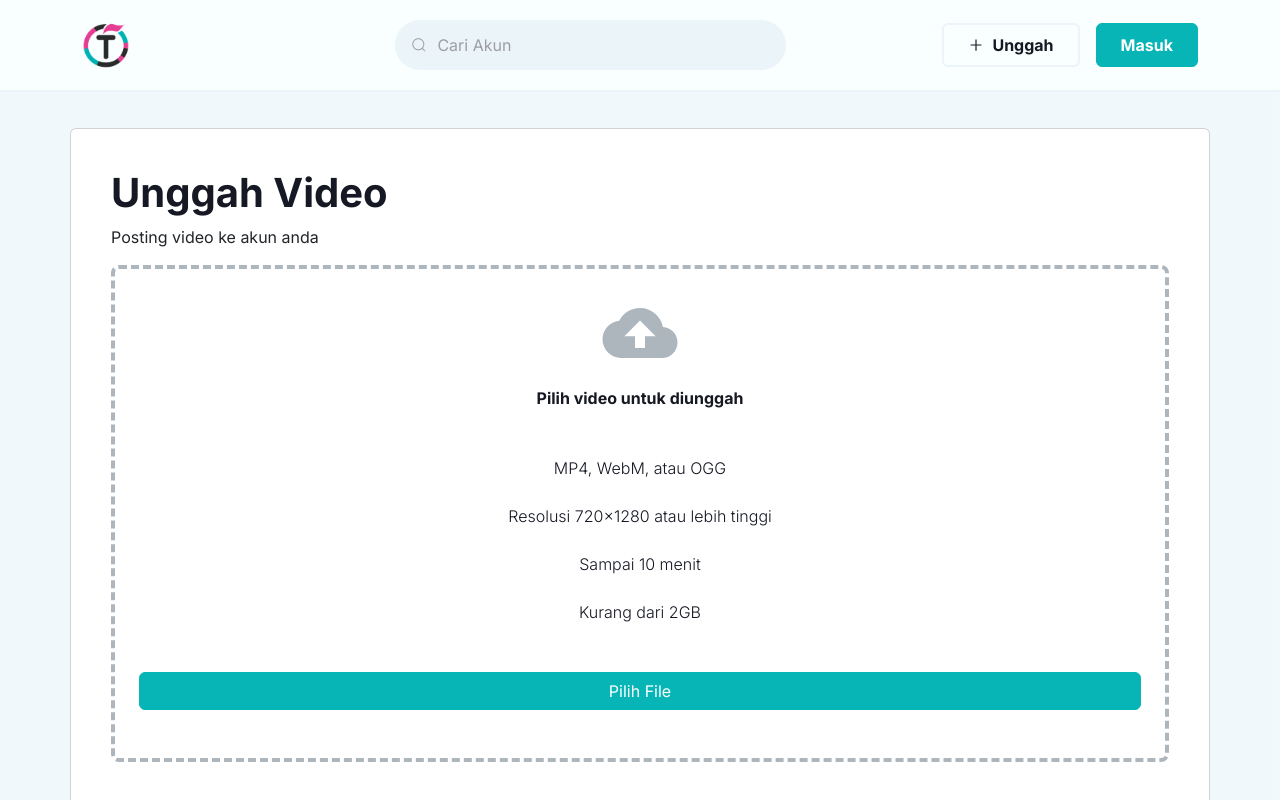
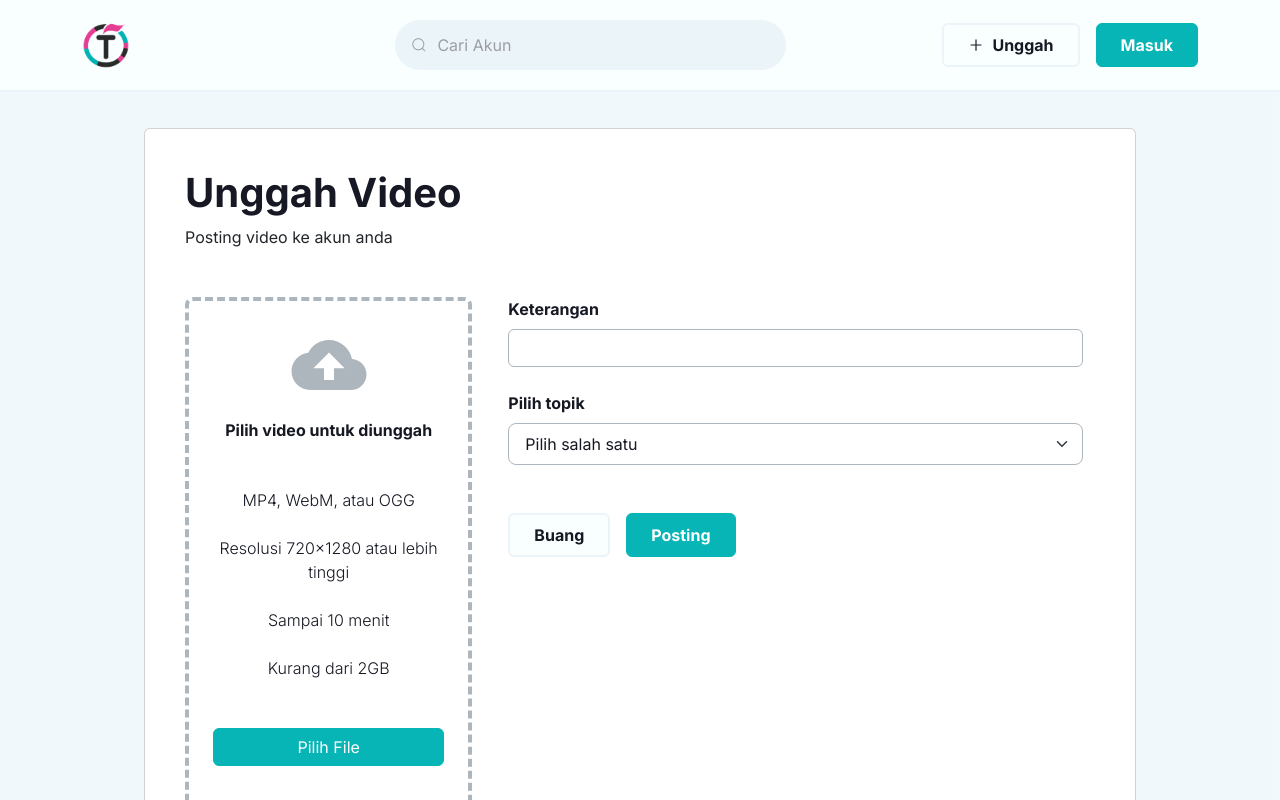
Before and after one commit to RenggaRizky/toktak-tiktok-clone, a Next.js app: page /upload in a window 1280 px wide. Shown: the top 800 px of the page. Built offline with nearby package versions, Linux system fonts and the light colour scheme.

Commit message:
add input text for caption, dropdown for topics, and fix responsive upload page

```diff
--- a/src/components/UploadCard.jsx
+++ b/src/components/UploadCard.jsx
@@ -3,18 +3,14 @@ import { IoMdCloudUpload } from "react-icons/io";
 
 const UploadCard = () => {
     return (
-        <section className='container row p-0 mx-0 mx-lg-auto my-0'>
+        <section className='container row p-0 mx-0 mx-sm-auto my-0'>
             <div className='card p-4'>
                 <div className='card-body'>
                     <h1 className='display-6 text-dark fw-bold mb-2'>Unggah Video</h1>
-                    <p className='fs-6 text-gray'>Posting video ke akun anda</p>
-                    <div className='row gy-5'>
-                        <div className='col-12 mt-5'>
+                    <p className='fs-6 text-gray mb-md-4 mb-lg-5'>Posting video ke akun anda</p>
+                    <form className='row gy-5 gx-md-4'>
+                        <div className='col-12 col-md-6 col-lg-5 col-xl-4 mt-5'>
                             <div className={`${styles.uploadVideo} border-link border-4 text-center p-4 rounded-3`}>
-                                {/* <label for='formFileLg' className='form-label'>
-                                Large file input example
-                            </label> */}
-                                {/* <input className={`${styles.uploadVideo} border-gray border-4 form-control form-control-lg`} id='formFileLg' type='file' /> */}
                                 <IoMdCloudUpload className='text-link' style={{ fontSize: "80px" }} />
                                 <h2 className='display-6 fs-6 text-dark fw-bold mt-3 mb-5'>Pilih video untuk diunggah</h2>
                                 <p className='fs-6 text-dark fw-light mb-4'>MP4, WebM, atau OGG</p>
@@ -22,24 +18,32 @@ const UploadCard = () => {
                                 <p className='fs-6 text-dark fw-light mb-4'>Sampai 10 menit</p>
                                 <p className='fs-6 text-dark fw-light mb-4'>Kurang dari 2GB</p>
 
-                                <button className='btn btn-primary text-white w-100 my-4'>Pilih File</button>
+                                <button for='upload' className='btn btn-primary text-white w-100 my-4'>
+                                    Pilih File
+                                </button>
+                                {/* <label for='upload' className='form-label'>
+                                    Large file input example
+                                </label> */}
+                                <input className='d-none' id='upload' type='file' />
                             </div>
                         </div>
 
-                        <div className='col-12'>
-                            <div class='mb-4'>
-                                <label for='caption' class='form-label text-dark fw-bold fs-6'>
+                        <div className='col-12 col-md-6 col-lg-7 col-xl-8 px-xl-4'>
+                            <div className='mb-4'>
+                                <label for='caption' className='form-label text-dark fw-bold fs-6'>
                                     Keterangan
                                 </label>
-                                <input type='email' class='form-control' id='caption' />
+                                <input type='email' className='form-control border border-link ' id='caption' />
                             </div>
 
-                            <div class='mb-4'>
-                                <label for='topics' class='form-label text-dark fw-bold fs-6'>
+                            <div className='mb-5'>
+                                <label for='topics' className='form-label text-dark fw-bold fs-6'>
                                     Pilih topik
                                 </label>
-                                <select class='form-select form-select-lg mb-3' id='topics'>
-                                    <option selected>Open this select menu</option>
+                                <select className='form-select form-select-lg mb-3 text-dark fs-6 border border-link' id='topics'>
+                                    <option selected disabled hidden>
+                                        Pilih salah satu
+                                    </option>
                                     <option value='komedi'>Komedi</option>
                                     <option value='pendidikan'>Pendidikan</option>
                                     <option value='hiburan'>Hiburan</option>
@@ -55,8 +59,13 @@ const UploadCard = () => {
                                     <option value='perjalanan&acara'>Perjalanan & Acara</option>
                                 </select>
                             </div>
+
+                            <div className={`${styles.buttonWrapper} mb-4 d-flex justify-content-center column-gap-3 justify-content-lg-start`}>
+                                <button className='btn btn-light border-secondary border-2 rounded-2 text-dark px-4 py-2 fw-bold fs-6'>Buang</button>
+                                <input type='submit' className='btn btn-primary rounded-2 text-white text-white px-4 py-2 fw-bold fs-6' value='Posting' />
+                            </div>
                         </div>
-                    </div>
+                    </form>
                 </div>
             </div>
         </section>
--- a/src/styles/css/upload.module.css
+++ b/src/styles/css/upload.module.css
@@ -10,3 +10,23 @@
 .uploadVideo {
     border-style: dashed;
 }
+
+.buttonWrapper > * {
+    width: 100%;
+}
+
+@media screen and (min-width: 992px) {
+    .uploadWrapper {
+        padding: 128px 144px 38px 144px;
+    }
+
+    .buttonWrapper > * {
+        width: auto;
+    }
+}
+
+@media screen and (min-width: 1400px) {
+    .uploadWrapper {
+        padding: 128px 216px 38px 216px;
+    }
+}
--- a/src/styles/scss/global.scss
+++ b/src/styles/scss/global.scss
@@ -9,7 +9,6 @@ $theme-colors: (
     "dark": #161823,
     "verified": #20d5ec,
     "link": #adb5bd,
-    "secondary50": rgb(234, 244, 249, 0.5),
 );
 
 :root {
@@ -113,3 +112,8 @@ a {
     color: inherit;
     text-decoration: none;
 }
+
+input:focus,
+select:focus {
+    box-shadow: none !important;
+}
```
